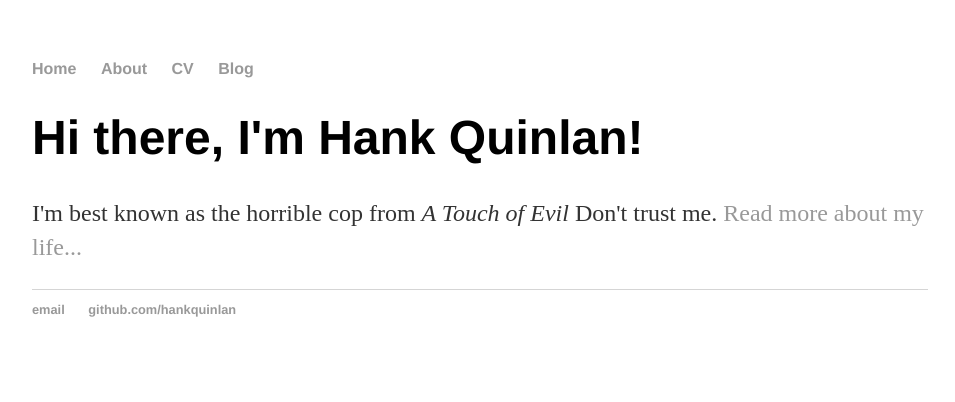
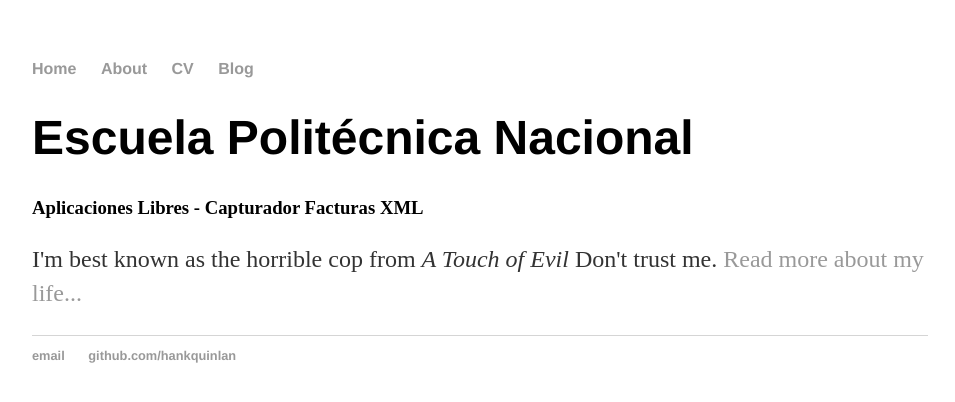
Before and after one commit to mayliz95/mayliz95.github.io, a Jekyll site: the page index.html, which Jekyll copies as it is, in a window 1280 px wide. Shown: the top 402 px of the page, without its empty margins (160-1115 px from the left). Built offline with Jekyll 4.4.1, drawn with Linux system fonts in a browser that asks for light colours.

Commit message:
Cambios index: titulo y nombrew

```diff
--- a/index.html
+++ b/index.html
@@ -1,7 +1,7 @@
 <!DOCTYPE html>
 <html>
 	<head>
-		<title>Hank Quinlan, Horrible Cop</title>
+		<title>Aplicaciones Libres</title>
 		<!-- link to main stylesheet -->
 		<link rel="stylesheet" type="text/css" href="/css/main.css">
 	</head>
@@ -16,7 +16,9 @@
 		</nav>
 		<div class="container">
     		<div class="blurb">
-        		<h1>Hi there, I'm Hank Quinlan!</h1>
+        		<h1>Escuela Politécnica Nacional</h1>
+				<h3>Aplicaciones Libres - Capturador Facturas XML</h3>
+
 				<p>I'm best known as the horrible cop from <em>A Touch of Evil</em> Don't trust me. <a href="/about">Read more about my life...</a></p>
     		</div><!-- /.blurb -->
 		</div><!-- /.container -->
```
